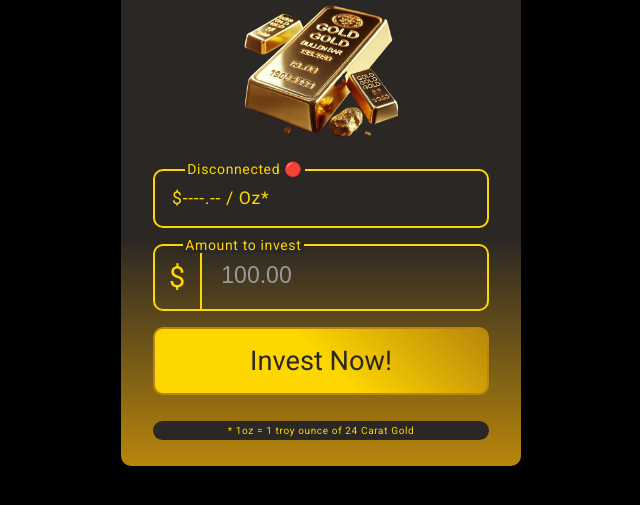
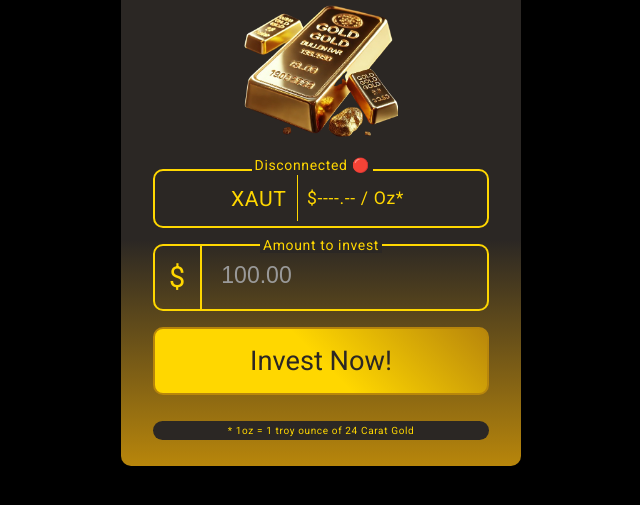
Before and after one commit to BugDevelopments/scrimba-golddigger, a website: page public/index.html in a window 1280 px wide. Shown: the part 217-722 px from the top of the page, without its empty margins (319-959 px from the left). Drawn offline with Linux system fonts and the light colour scheme; no server answers; a web font is replaced by a local one.

Commit message:
adding currency and token

```diff
--- a/public/index.css
+++ b/public/index.css
@@ -50,8 +50,9 @@ img {
 
 .status {
     position: absolute;
-    top: -24px;
-    left: 30px;
+    top: -50%;
+    left: auto;
+    right: auto;
     background-color: var(--brown);
     padding: 0 .2em;
     font-size: 14px;
@@ -60,12 +61,13 @@ img {
 .price-info-container {
     display: flex;
     gap: 0.5em;
-    justify-content: space-between;
+    justify-content: center;
+    align-items: center;
     font-size: 110%;
     border: 2px solid var(--gold);
     position: relative;
     border-radius: 10px;
-    padding: 0 1em;
+    padding-right: 1em;
 }
 
 form {
@@ -76,12 +78,12 @@ form {
 }
 
 .input-container {
+    position: relative;
     display: flex;
-    justify-content: space-between;
+    justify-content: center;
 }
 
 .currency {
-    align-self: stretch;
     margin-right: 0;
     padding: .5em;
     border-radius: 10px;
@@ -92,14 +94,21 @@ form {
     color: var(--gold);
 }
 
+#coin {
+    font-size: 1.2em;
+    border: 0;
+    border-right: 1px solid var(--gold);
+}
+
 label {
     position: absolute;
+    padding: 0 .2em;
     font-size: 14px;
+    left: auto;
+    right: auto;
     top: -7px;
-    left: 30px;
     z-index: 1;
     background-color: var(--brown);
-    padding: 0 .2em;
 }
 
 input {
--- a/public/index.html
+++ b/public/index.html
@@ -19,13 +19,14 @@
         <h1 class="title">GoldDigger</h1>
         <img src="gold.png" alt="gold bars and nuggets">
         <section class="price-info-container">
+            <div class="currency" id="coin">XAUT</div> <!-- input spinner -->
             <p>$<span id="price-display" class="price" aria-live="assertive">----.--</span> / Oz*</p>
             <p id="connection-status" class="status" aria-live="polite">Live Price 🟢</p>
         </section>
         <form id="invest-form">
-            <label for="investment-amount">Amount to invest</label>
             <div class="input-container">
-                <div class="currency">$</div>
+                <label for="investment-amount">Amount to invest</label>
+                <div class="currency">$</div> <!-- input spinner -->
                 <input type="number" id="investment-amount" placeholder="100.00" required>
             </div>
             <button id="invest-btn" class="invest-btn" aria-label="Invest in gold now">Invest Now!</button>
```
Also changed, not shown: server.js (+18 -3 lines).
